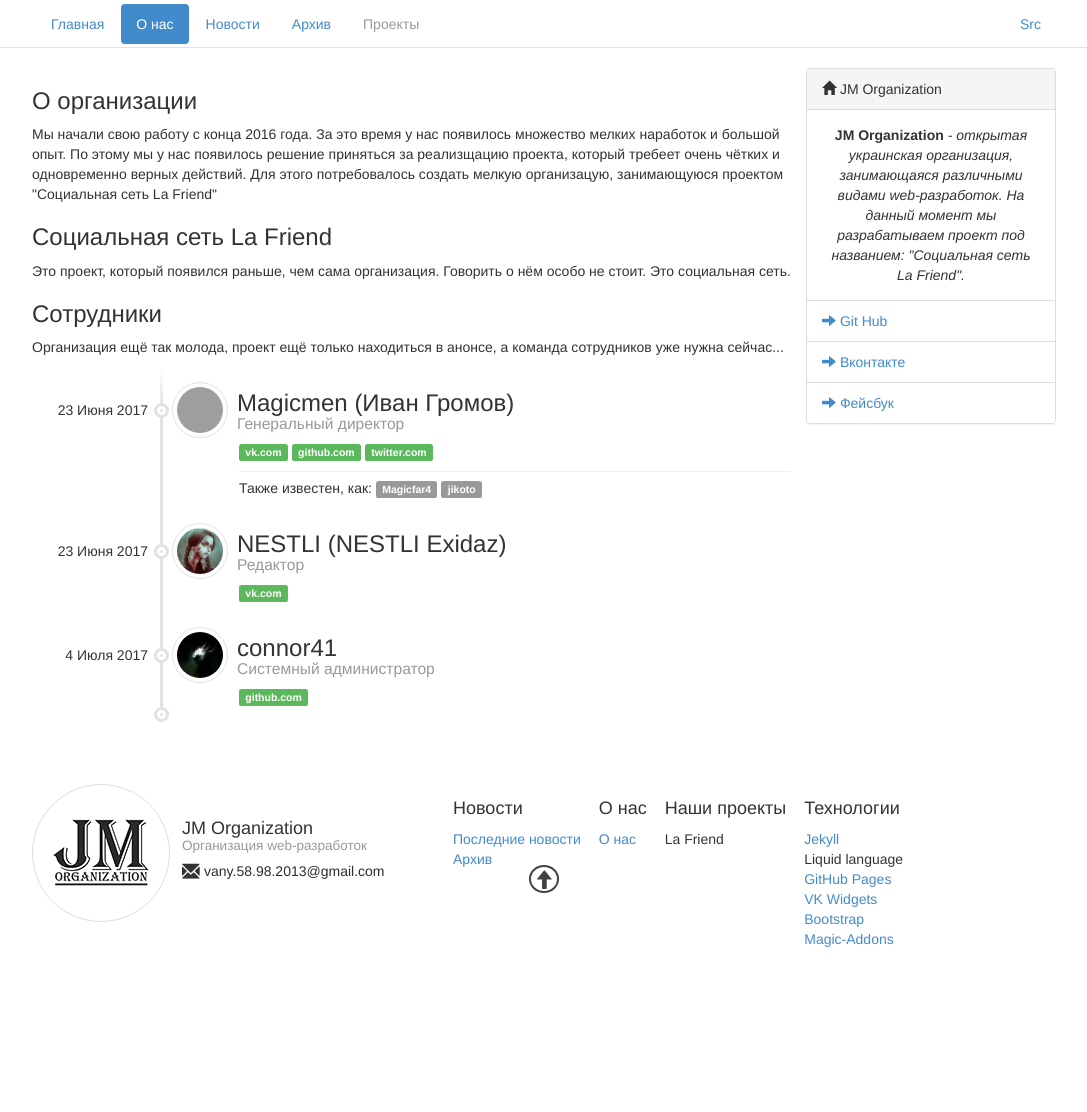
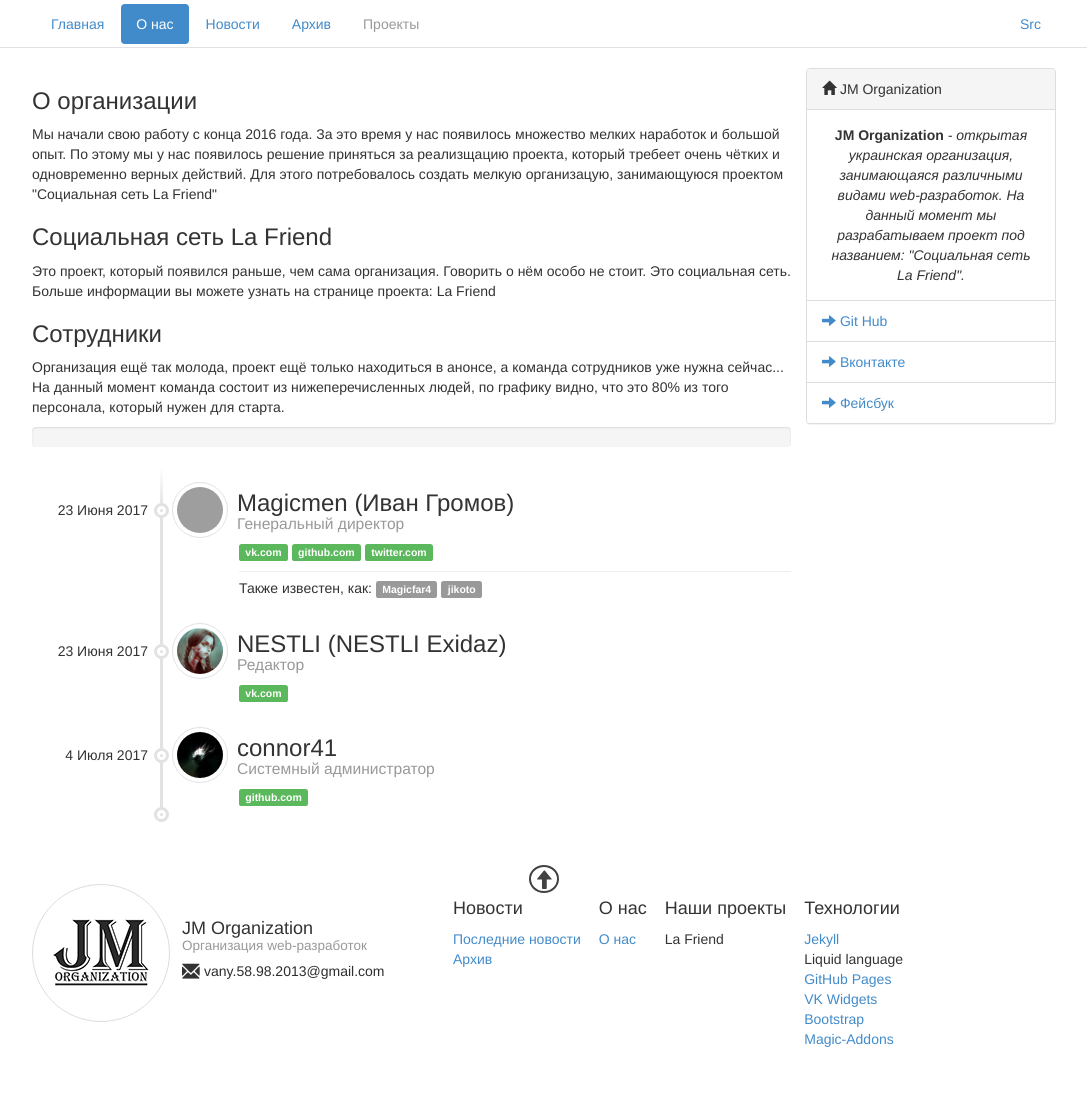
Before and after one commit to jm-organization/jm-organization.github.io, a Jekyll site: the page built from about/index.html, in a window 1280 px wide. Shown: the whole page, without its empty margins (96-1183 px from the left). Built offline with Jekyll 4.4.1, drawn with Linux system fonts in a browser that asks for light colours; before the commit the page ends 1012 px from its top, so only the background shows below that; grey boxes are pictures that could not be loaded.

Commit message:
Добавлен "прогрэс-бар"

```diff
--- a/about/index.html
+++ b/about/index.html
@@ -8,20 +8,26 @@
     <div class="jm-a-company">
         <h3>О организации</h3>
         <p>
-          Мы начали свою работу с конца 2016 года. За это время у нас появилось множество мелких наработок и большой опыт.
-          По этому мы у нас появилось решение приняться за реализщацию проекта, который требeет очень чётких и одновременно верных действий.
-          Для этого потребовалось создать мелкую организацую, занимающуюся проектом "Социальная сеть La Friend"
+            Мы начали свою работу с конца 2016 года. За это время у нас появилось множество мелких наработок и большой опыт.
+            По этому мы у нас появилось решение приняться за реализщацию проекта, который требeет очень чётких и одновременно верных действий.
+            Для этого потребовалось создать мелкую организацую, занимающуюся проектом "Социальная сеть La Friend"
         </p>
 
         <h3>Социальная сеть La Friend</h3>
         <p>
-          Это проект, который появился раньше, чем сама организация. Говорить о нём особо не стоит. Это социальная сеть.
+            Это проект, который появился раньше, чем сама организация. Говорить о нём особо не стоит. Это социальная сеть.
+            Больше информации вы можете узнать на странице проекта: <span data-href="404 - Project not found">La Friend</span>
         </p>
 
         <h3>Сотрудники</h3>
         <p>
-          Организация ещё так молода, проект ещё только находиться в анонсе, а команда сотрудников уже нужна сейчас...
+            Организация ещё так молода, проект ещё только находиться в анонсе, а команда сотрудников уже нужна сейчас...
+            На данный момент команда состоит из нижеперечисленных людей, по графику видно, что это 80% из того персонала, который нужен для старта.
         </p>
+    </div>
+
+    <div class="progress">
+        <div class="progress-bar progress-bar-success" role="progressbar" aria-valuenow="3" aria-valuemin="4" aria-valuemax="8"></div>
     </div>
 
     <!-- Сотрудники -->
```
Also changed, not shown: index.html (+0 -18 lines).
